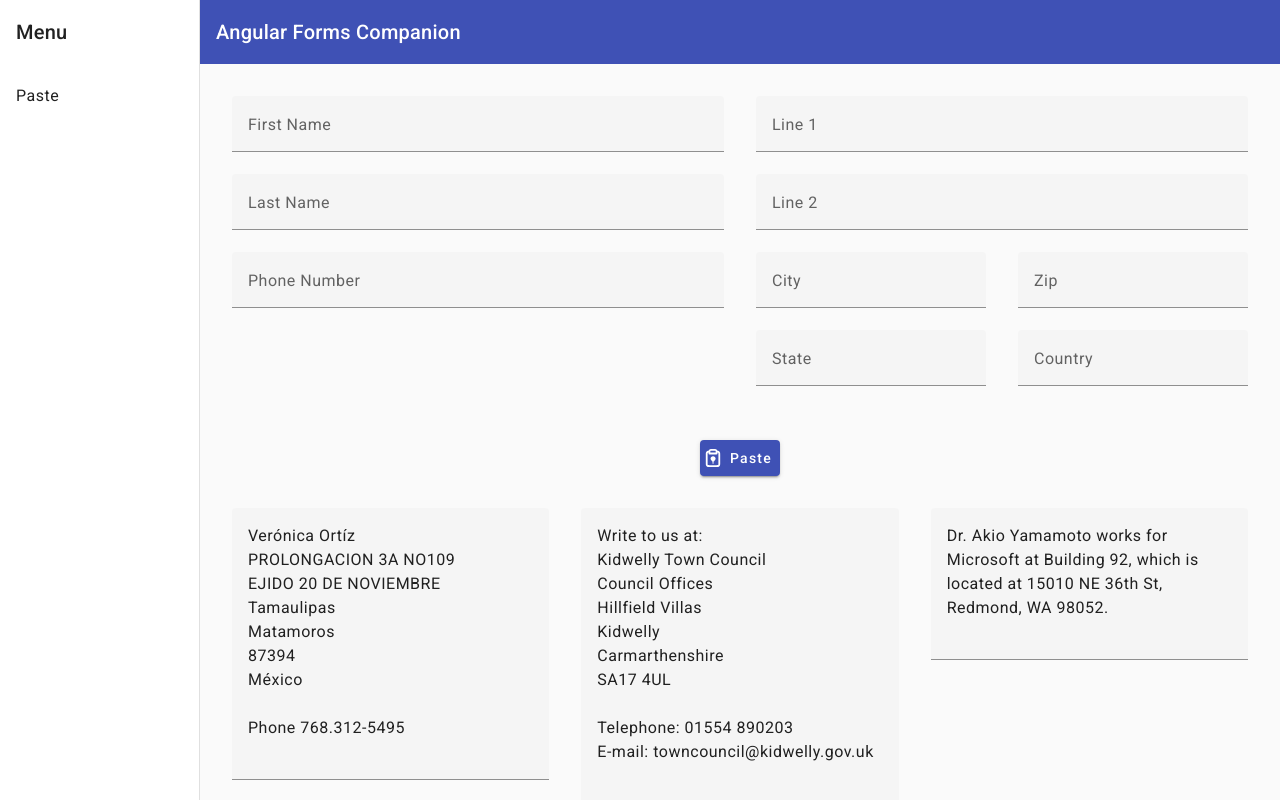
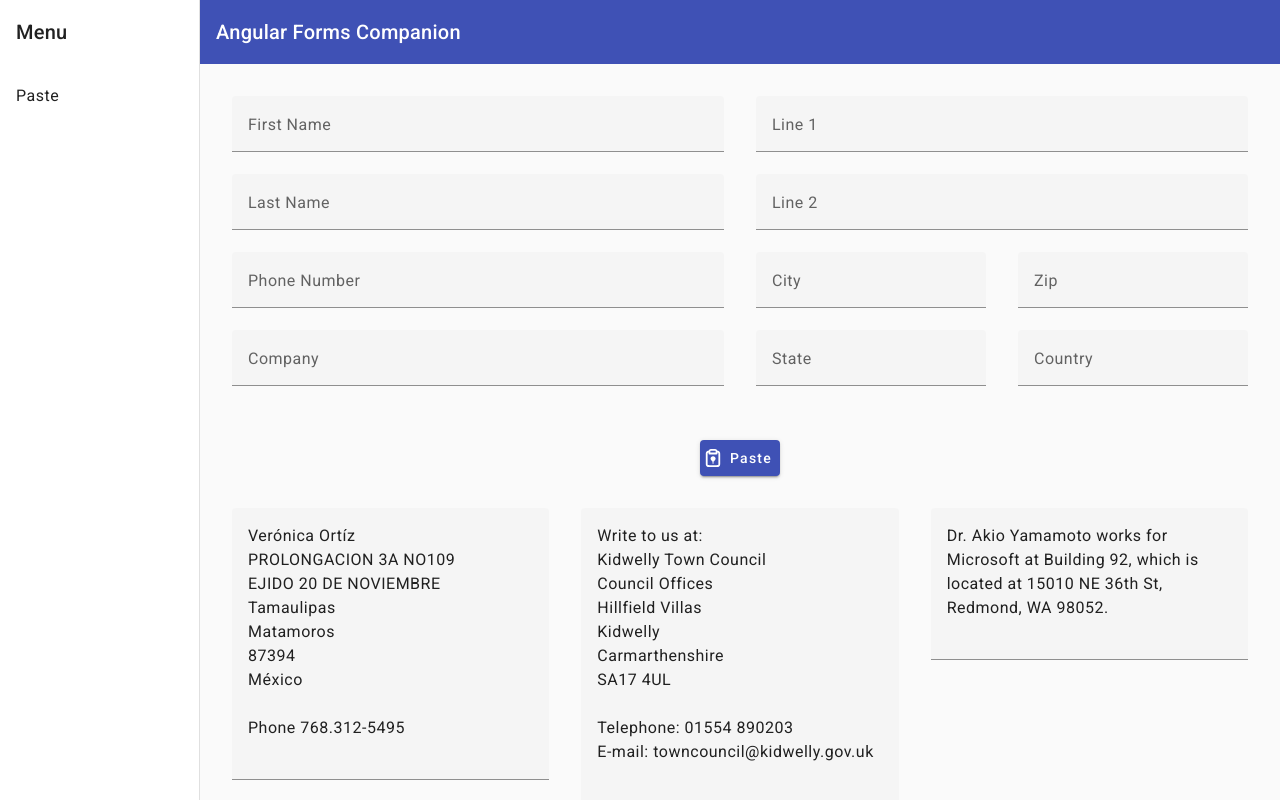
Before and after one commit to thinktecture-labs/smart-form-filler, an Angular app: page /paste in a window 1280 px wide. Built offline with nearby package versions, Linux system fonts and the light colour scheme.

Commit message:
feat(demo): add company field

```diff
--- a/projects/demo/src/app/pages/paste/paste.component.html
+++ b/projects/demo/src/app/pages/paste/paste.component.html
@@ -11,6 +11,10 @@
     <mat-form-field>
       <mat-label>Phone Number</mat-label>
       <input matInput formControlName="phoneNumber">
+    </mat-form-field>
+    <mat-form-field>
+      <mat-label>Company</mat-label>
+      <input matInput formControlName="company">
     </mat-form-field>
   </div>
   <div class="segment">
--- a/projects/demo/src/app/pages/paste/paste.component.ts
+++ b/projects/demo/src/app/pages/paste/paste.component.ts
@@ -28,6 +28,7 @@
     firstName: [''],
     lastName: [''],
     phoneNumber: [''],
+    company: [''],
     addressLine1: [''],
     addressLine2: [''],
     city: [''],
```
